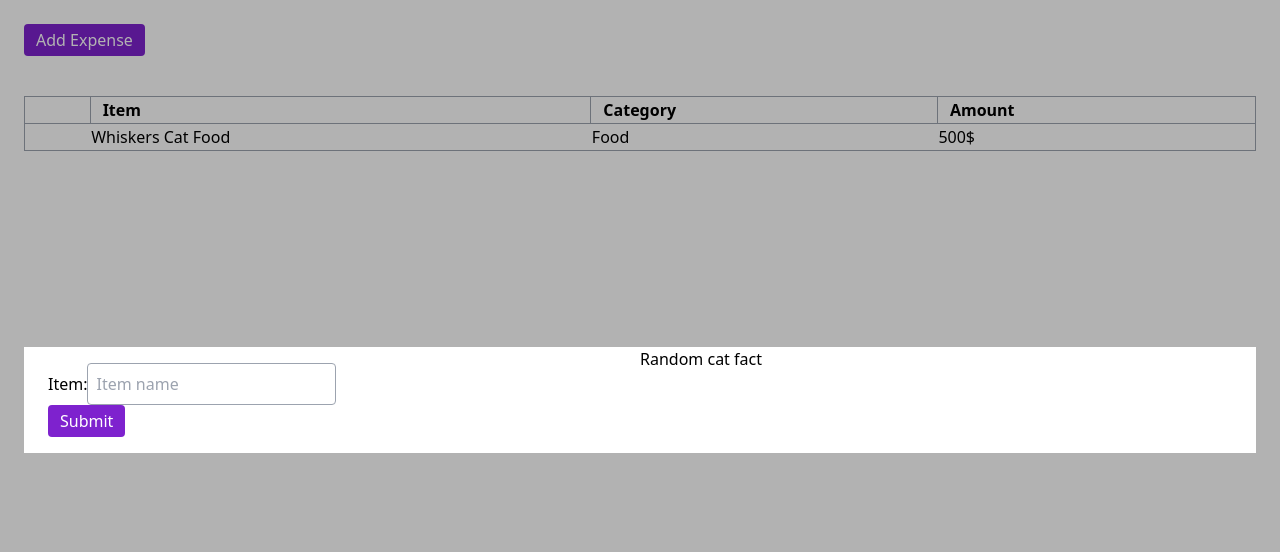
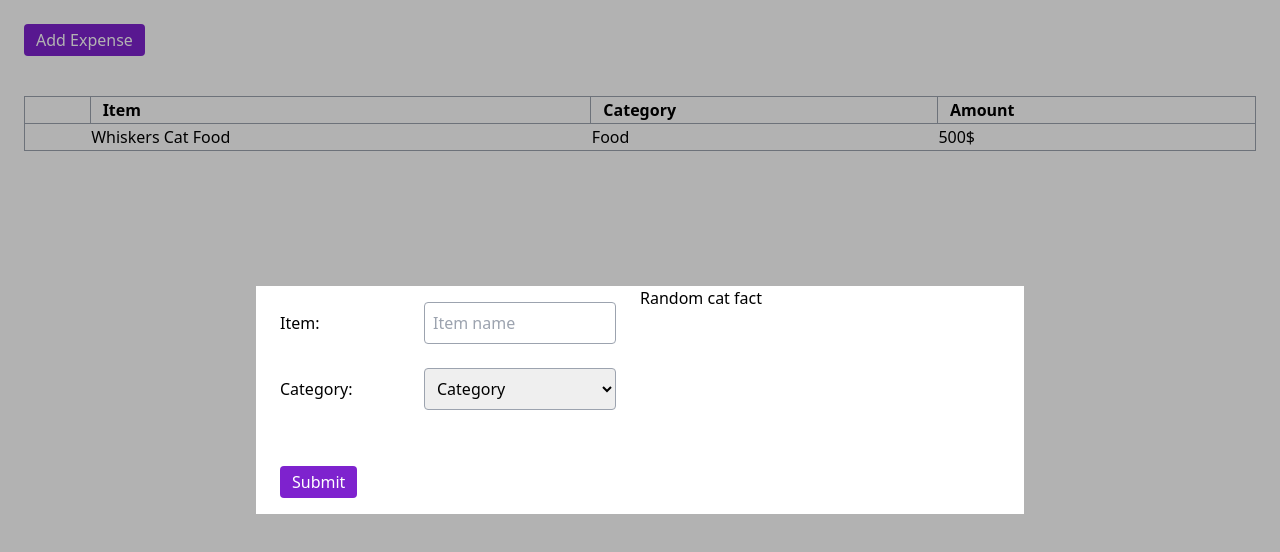
Before and after one commit to ampharino/earnin-challenge, a React (Vite) app: page / in a window 1280 px wide. Both pictures are taken after a click on the button "Add Expense". Shown: the top 552 px of the page. Built offline with nearby package versions, Linux system fonts and the light colour scheme.

Commit message:
feature(select): Add category select

```diff
--- a/src/components/ExpenseDialog.tsx
+++ b/src/components/ExpenseDialog.tsx
@@ -2,10 +2,27 @@ import { Dialog, DialogBackdrop, DialogPanel } from '@headlessui/react';
 import { useForm } from 'react-hook-form';
 import Button from './ui/Button';
 import Textbox from './ui/form/Textbox';
+import Select from './ui/form/Select';
 
 interface FormData {
   itemName: string;
+  category: string;
 }
+
+const options = [
+  {
+    value: 'food',
+    display: 'Food',
+  },
+  {
+    value: 'furniture',
+    display: 'Furniture',
+  },
+  {
+    value: 'accessory',
+    display: 'Accessory',
+  },
+];
 
 export default function ExpenseDialog({
   isOpen,
@@ -33,10 +50,13 @@ export default function ExpenseDialog({
     >
       <DialogBackdrop className="bg-black/30 fixed inset-0 z-10" />
       <div className="fixed inset-0 z-20 flex items-center justify-center p-6">
-        <DialogPanel className="w-screen bg-white flex">
+        <DialogPanel className="max-w-3xl w-full bg-white flex">
           <section className="w-1/2">
-            <form onSubmit={onSubmit} className="flex flex-col py-4 px-6">
-              <div className="flex items-center">
+            <form
+              onSubmit={onSubmit}
+              className="flex flex-col py-4 px-6 gap-y-6"
+            >
+              <div className="flex items-center justify-between">
                 <label>Item:</label>
                 <Textbox
                   placeholder="Item name"
@@ -46,7 +66,18 @@ export default function ExpenseDialog({
                   }
                 ></Textbox>
               </div>
-              <div>
+              <div className="flex items-center justify-between">
+                <label>Category:</label>
+                <Select
+                  options={options}
+                  placeholder="Category"
+                  errorMessage={errors.category?.message}
+                  formRegister={() =>
+                    register('category', { required: 'This field is required' })
+                  }
+                ></Select>
+              </div>
+              <div className="mt-8">
                 <Button type="submit">Submit</Button>
               </div>
             </form>
--- /dev/null
+++ b/src/components/ui/form/Select.tsx
@@ -0,0 +1,37 @@
+import { UseFormRegisterReturn } from 'react-hook-form';
+
+interface Props {
+  options: { value: string; display: string }[];
+  errorMessage?: string;
+  placeholder?: string;
+  formRegister?: () => UseFormRegisterReturn;
+}
+
+export default function Select({
+  options,
+  errorMessage,
+  placeholder,
+  formRegister,
+}: Props) {
+  return (
+    <div className="w-48">
+      <select
+        defaultValue=""
+        className="p-2 rounded border border-gray-400 w-full"
+        {...formRegister?.()}
+      >
+        {placeholder && (
+          <option value="" disabled hidden>
+            {placeholder}
+          </option>
+        )}
+        {options.map(({ value, display }) => (
+          <option key={value} value={value}>
+            {display}
+          </option>
+        ))}
+      </select>
+      {errorMessage && <p className="absolute">{errorMessage}</p>}
+    </div>
+  );
+}
--- a/src/components/ui/form/Textbox.tsx
+++ b/src/components/ui/form/Textbox.tsx
@@ -10,9 +10,9 @@ export default function Textbox({
   formRegister?: () => UseFormRegisterReturn;
 }) {
   return (
-    <div>
+    <div className="w-48">
       <input
-        className="p-2 rounded border border-gray-400"
+        className="p-2 w-full rounded border border-gray-400"
         placeholder={placeholder}
         {...formRegister?.()}
       />
```
